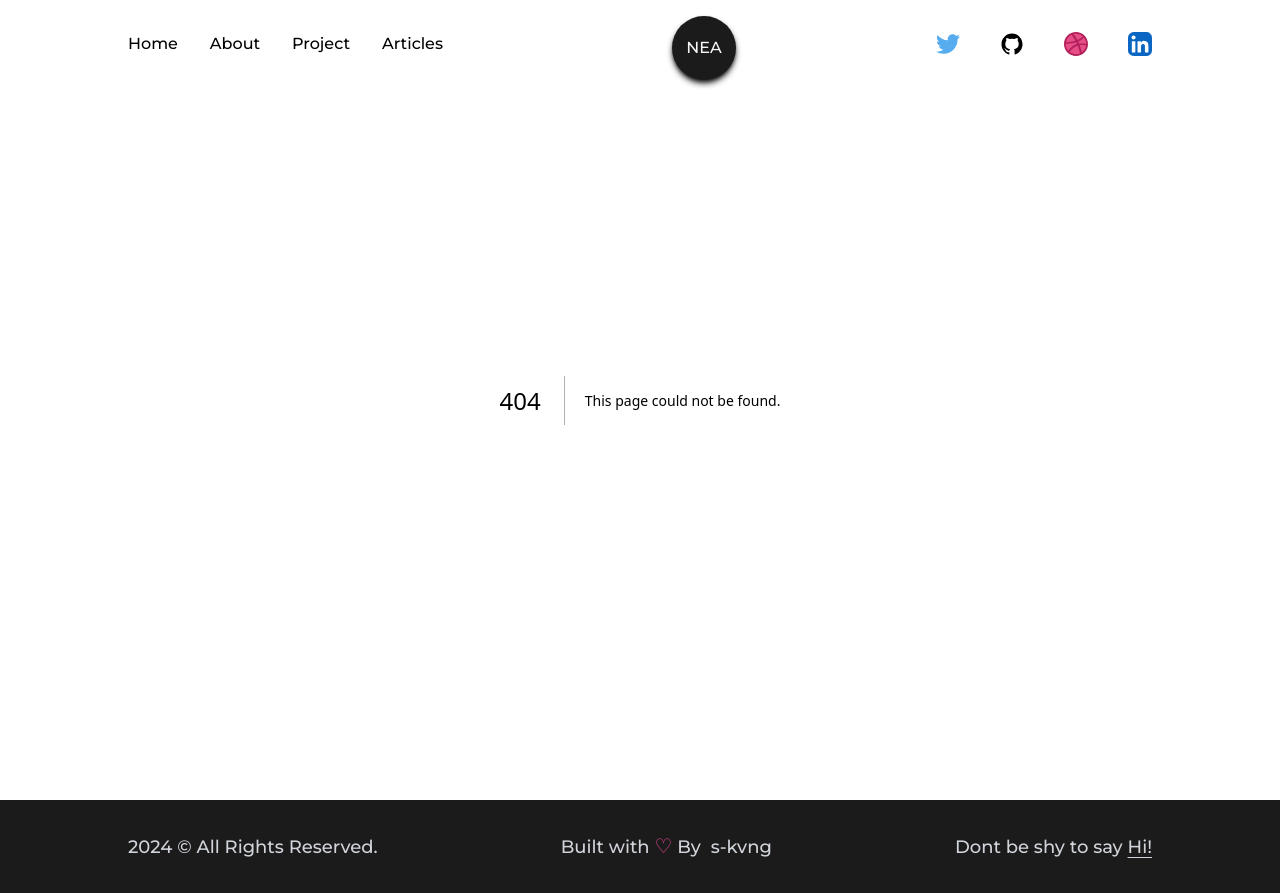
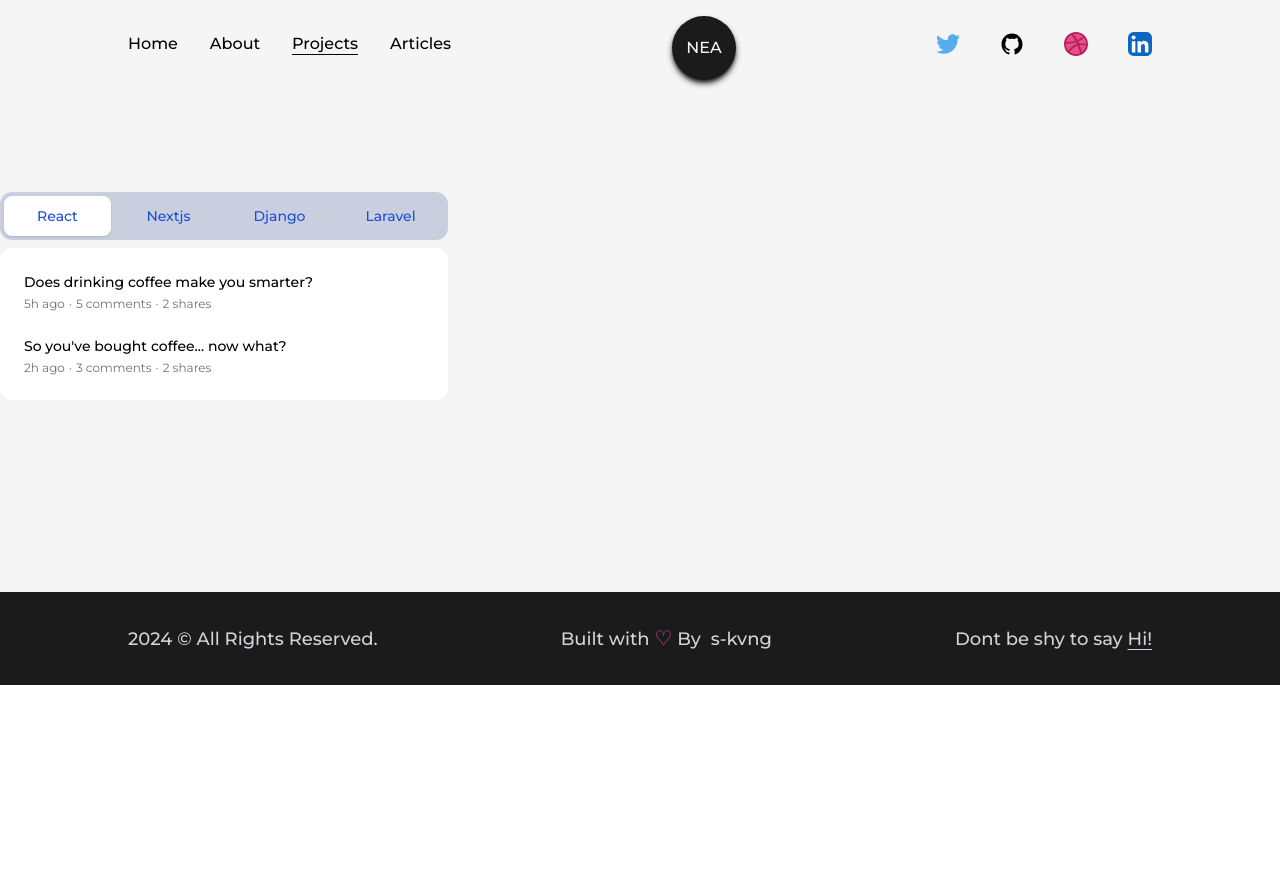
Before and after one commit to s-kvng/Nextjs-Developer-Porfolio, a Next.js app: page /projects in a window 1280 px wide. Before the commit this address had no page. After the commit the page ends 800 px from the top, so only its background shows below. Built offline with nearby package versions, Linux system fonts and the light colour scheme.

Commit message:
add tabs

```diff
--- a/src/components/NavBar.js
+++ b/src/components/NavBar.js
@@ -15,7 +15,7 @@
 const links = [
   { name: "Home", href: "/", className: "mr-4" },
   { name: "About", href: "/about", className: "mx-4" },
-  { name: "project", href: "/project", className: "mx-4" },
+  { name: "projects", href: "/projects", className: "mx-4" },
   { name: "articles", href: "/articles", className: "ml-4" },
 ];
 
--- /dev/null
+++ b/src/components/Tabs.js
@@ -0,0 +1,140 @@
+import { useState } from "react";
+import { Tab } from "@headlessui/react";
+
+function classNames(...classes) {
+  return classes.filter(Boolean).join(" ");
+}
+
+export default function Tabs() {
+  let [categories] = useState({
+    React: [
+      {
+        id: 1,
+        title: "Does drinking coffee make you smarter?",
+        date: "5h ago",
+        commentCount: 5,
+        shareCount: 2,
+      },
+      {
+        id: 2,
+        title: "So you've bought coffee... now what?",
+        date: "2h ago",
+        commentCount: 3,
+        shareCount: 2,
+      },
+    ],
+    Nextjs: [
+      {
+        id: 1,
+        title: "Is tech making coffee better or worse?",
+        date: "Jan 7",
+        commentCount: 29,
+        shareCount: 16,
+      },
+      {
+        id: 2,
+        title: "The most innovative things happening in coffee",
+        date: "Mar 19",
+        commentCount: 24,
+        shareCount: 12,
+      },
+    ],
+    Django: [
+      {
+        id: 1,
+        title: "Ask Me Anything: 10 answers to your questions about coffee",
+        date: "2d ago",
+        commentCount: 9,
+        shareCount: 5,
+      },
+      {
+        id: 2,
+        title: "The worst advice we've ever heard about coffee",
+        date: "4d ago",
+        commentCount: 1,
+        shareCount: 2,
+      },
+    ],
+    Laravel: [
+      {
+        id: 1,
+        title: "Ask Me Anything: 10 answers to your questions about coffee",
+        date: "2d ago",
+        commentCount: 9,
+        shareCount: 5,
+      },
+      {
+        id: 2,
+        title: "The worst advice we've ever heard about coffee",
+        date: "4d ago",
+        commentCount: 1,
+        shareCount: 2,
+      },
+    ],
+  });
+
+  return (
+    <div className="w-full max-w-md px-2 py-16 sm:px-0">
+      <Tab.Group>
+        <Tab.List className="flex space-x-1 rounded-xl bg-blue-900/20 p-1">
+          {Object.keys(categories).map((category) => (
+            <Tab
+              key={category}
+              className={({ selected }) =>
+                classNames(
+                  "w-full rounded-lg py-2.5 text-sm font-medium leading-5 text-blue-700",
+                  "ring-white ring-opacity-60 ring-offset-2 ring-offset-blue-400 focus:outline-none focus:ring-2",
+                  selected
+                    ? "bg-white shadow"
+                    : "text-blue-100 hover:bg-white/[0.12] hover:text-white"
+                )
+              }
+            >
+              {category}
+            </Tab>
+          ))}
+        </Tab.List>
+        <Tab.Panels className="mt-2">
+          {Object.values(categories).map((posts, idx) => (
+            <Tab.Panel
+              key={idx}
+              className={classNames(
+                "rounded-xl bg-white p-3",
+                "ring-white ring-opacity-60 ring-offset-2 ring-offset-blue-400 focus:outline-none focus:ring-2"
+              )}
+            >
+              <ul>
+                {posts.map((post) => (
+                  <li
+                    key={post.id}
+                    className="relative rounded-md p-3 hover:bg-gray-100"
+                  >
+                    <h3 className="text-sm font-medium leading-5">
+                      {post.title}
+                    </h3>
+
+                    <ul className="mt-1 flex space-x-1 text-xs font-normal leading-4 text-gray-500">
+                      <li>{post.date}</li>
+                      <li>&middot;</li>
+                      <li>{post.commentCount} comments</li>
+                      <li>&middot;</li>
+                      <li>{post.shareCount} shares</li>
+                    </ul>
+
+                    <a
+                      href="#"
+                      className={classNames(
+                        "absolute inset-0 rounded-md",
+                        "ring-blue-400 focus:z-10 focus:outline-none focus:ring-2"
+                      )}
+                    />
+                  </li>
+                ))}
+              </ul>
+            </Tab.Panel>
+          ))}
+        </Tab.Panels>
+      </Tab.Group>
+    </div>
+  );
+}
--- /dev/null
+++ b/src/pages/projects/index.js
@@ -0,0 +1,14 @@
+import Tabs from "@/components/Tabs";
+import React from "react";
+
+const Projects = () => {
+  return (
+    <>
+      <main className="flex flex-col w-full py-32 bg-[#f5f5f5]">
+        <Tabs />
+      </main>
+    </>
+  );
+};
+
+export default Projects;
```
